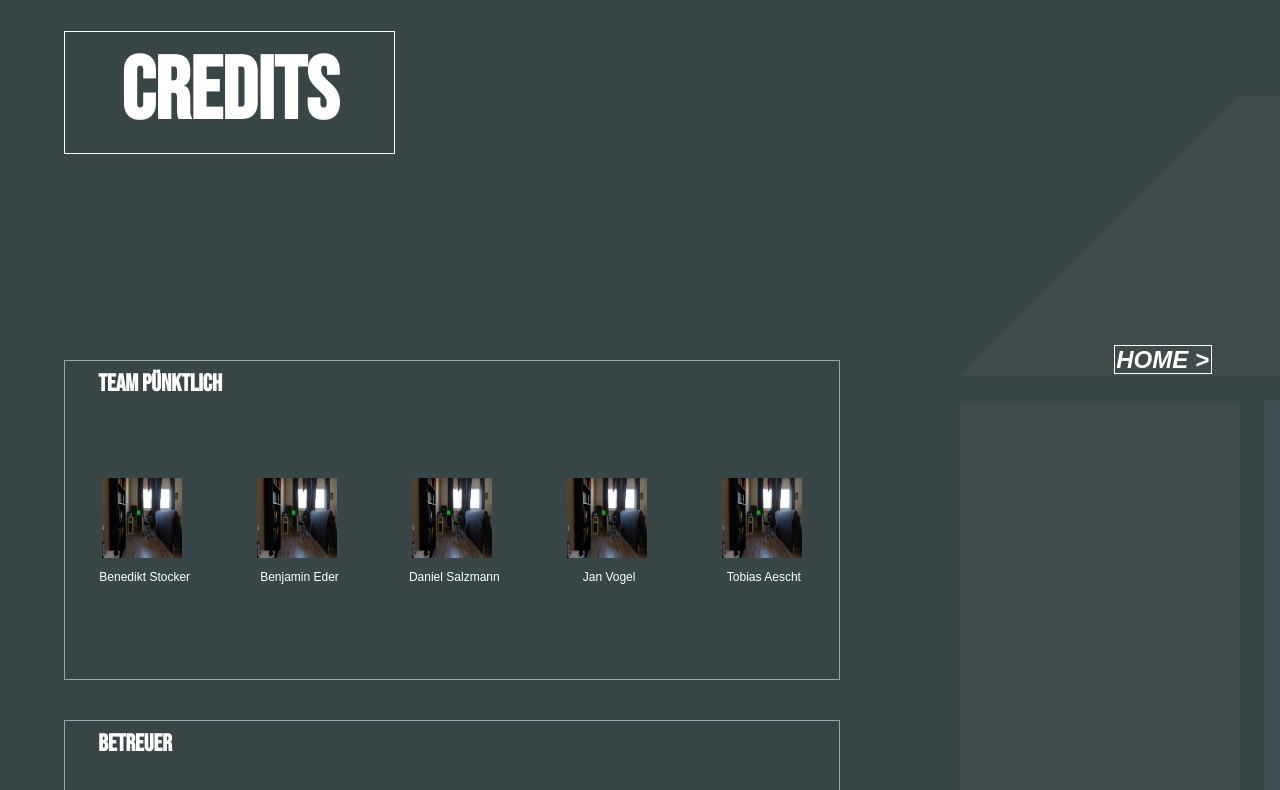
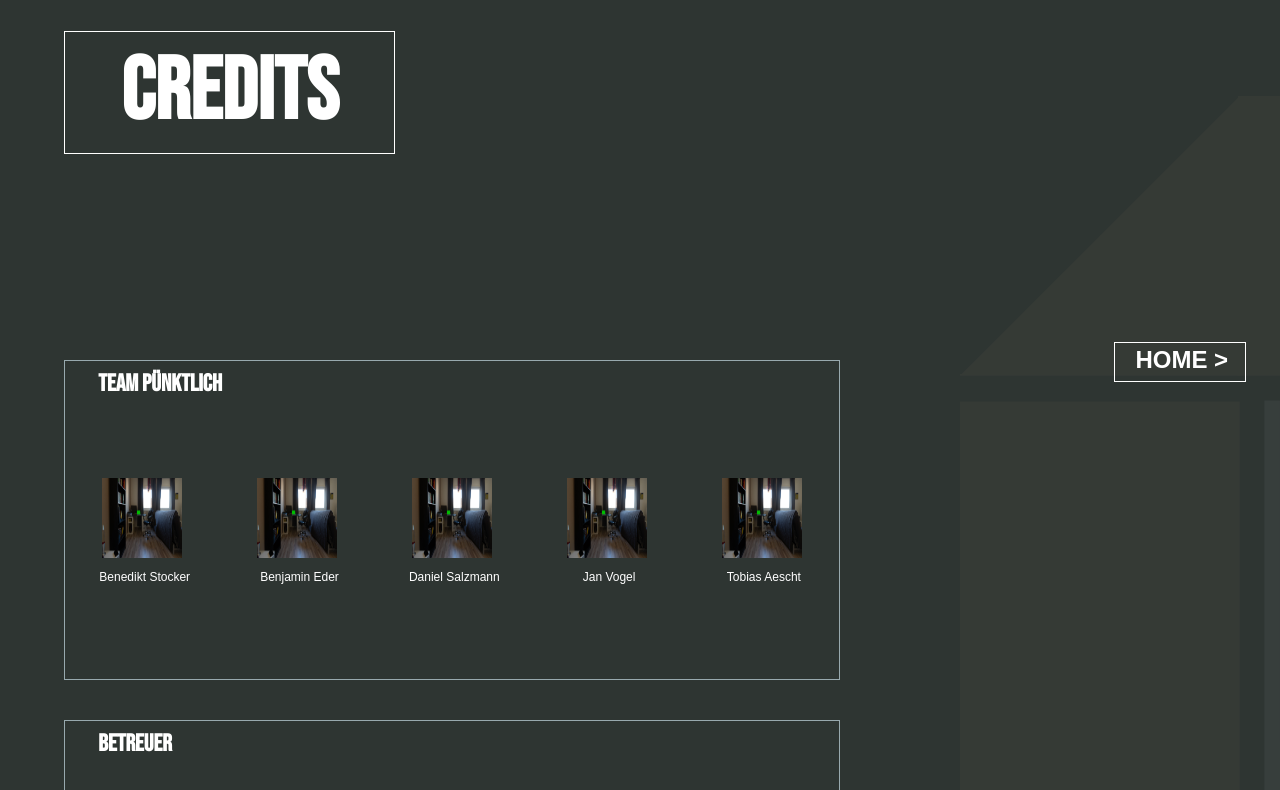
Before and after one commit to bstkr/interactive-movie, an Angular app in the folder interactive-movie-app/: page /credits in a window 1280 px wide. Shown: the top 790 px of the page. Built offline with nearby package versions, Linux system fonts and the light colour scheme; a web font is replaced by a local one.

Commit message:
Verbesserungen - Home Button kursiv / padding - unterer Rand Abstand - Hintergrundfarbe

```diff
--- a/interactive-movie-app/src/app/components/credits/credits.component.html
+++ b/interactive-movie-app/src/app/components/credits/credits.component.html
@@ -112,4 +112,6 @@
     <div class="home-button">
         <a style="z-index: 1;" routerLink="/">Home ></a>
     </div>
+    <div id="nothing">
+    </div>
 </div>
--- a/interactive-movie-app/src/app/components/credits/credits.component.scss
+++ b/interactive-movie-app/src/app/components/credits/credits.component.scss
@@ -3,7 +3,7 @@
 .credits-container{
   overflow-y: scroll;
 
-  background-color: $darkGreen;
+  background-color: $black;
 
   width: 100vw;
   height: 100vh;
@@ -30,7 +30,7 @@
   " . video . . "
   " . . . . "
   " . app . . "
-  " . . . . ";
+  " . nothing . . ";
 
   .side-bar {
     grid-area: side-bar;
@@ -61,11 +61,12 @@
       text-transform: uppercase;
       border-style: solid;
       border-width: 1px;
-      padding: 0.25% 1% 0.25% 1%;
+      padding: 2% 10% 5% 12.5%;
 
       color: $pureWhite;
       font-weight:bold;
       font-size: 1.875vw;
+      font-style: normal;
 
       &:hover {
         color: $white;
@@ -209,6 +210,12 @@
     grid-area: app;
   }
 
+  #nothing {
+    grid-area: nothing;
+
+    border-style: none;
+  }
+
   .sectors{
 
     padding: 0.78125vw;
```
